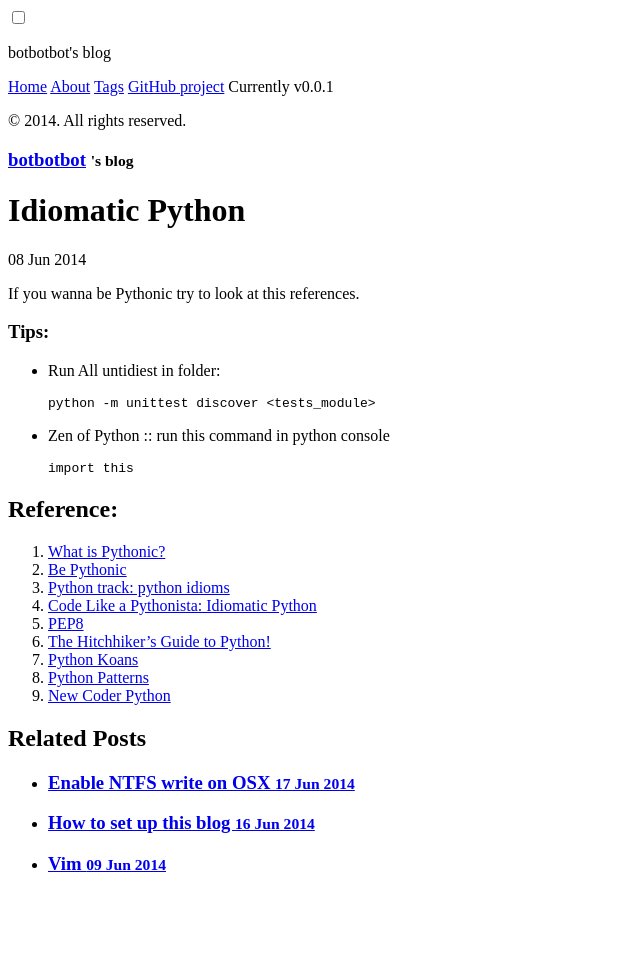
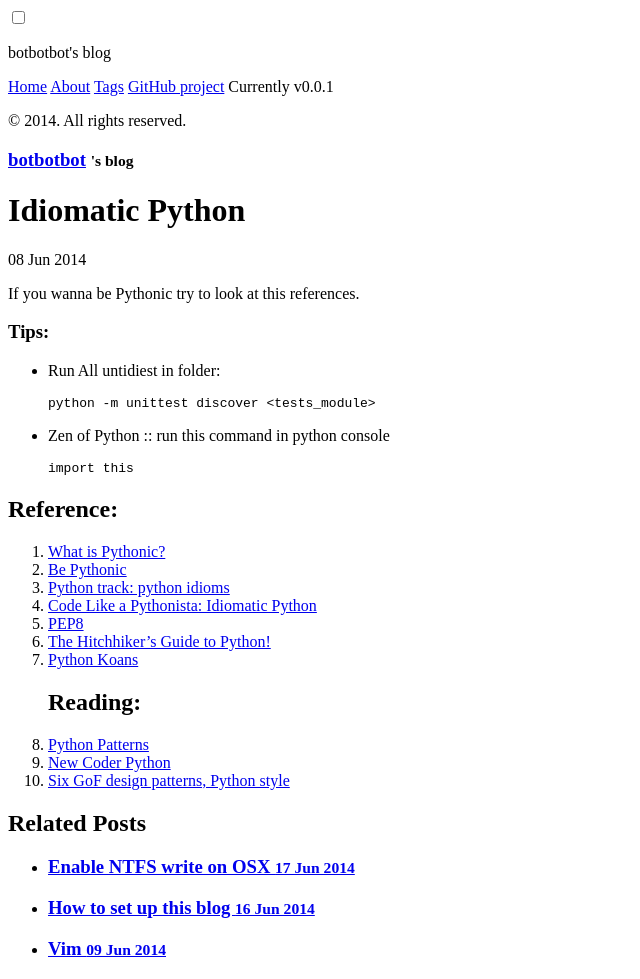
Before and after one commit to ibotdotout/ibotdotout.github.io, a Jekyll site: the page built from _posts/2014-06-08-python-idomatic.md, in a window 1280 px wide. Shown: the whole page, without its empty margins (0-640 px from the left). Built offline with Jekyll 4.4.1, drawn with Linux system fonts in a browser that asks for light colours; Markdown is read by kramdown in place of the engine named in the settings; before the commit the page ends 900 px from its top, so only the background shows below that.

Commit message:
update post/python

```diff
--- a/_posts/2014-06-08-python-idomatic.md
+++ b/_posts/2014-06-08-python-idomatic.md
@@ -26,5 +26,7 @@ If you wanna be Pythonic try to look at this references.
 5. [PEP8](http://legacy.python.org/dev/peps/pep-0008/)
 6. [The Hitchhiker’s Guide to Python!](http://docs.python-guide.org/en/latest/)
 7. [Python Koans](http://github.com/gregmalcolm/python_koans)
+## Reading:
 8. [Python Patterns](https://github.com/faif/python-patterns)
 9. [New Coder Python](http://newcoder.io)
+10. [Six GoF design patterns, Python style](http://ginstrom.com/scribbles/2007/10/08/design-patterns-python-style/)
```
